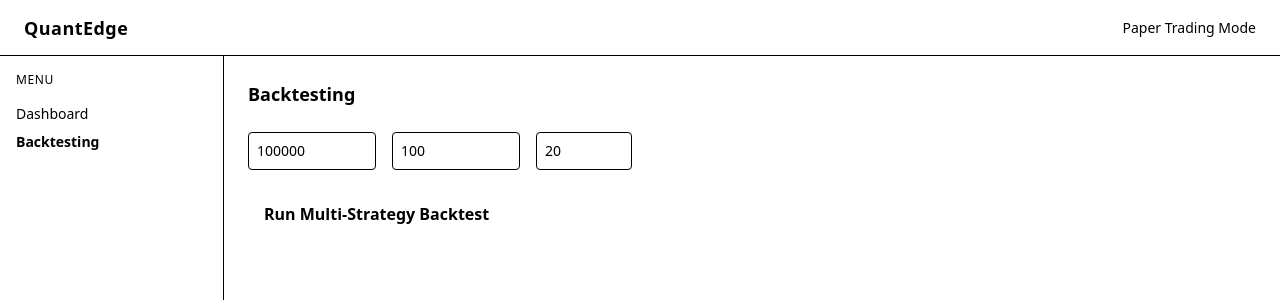
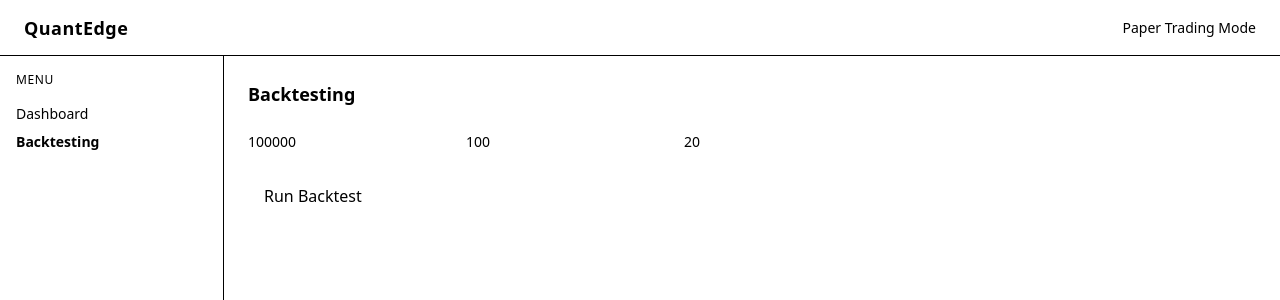
Before and after one commit to avi9prasad/QuantEdge, a React (Vite) app: page /backtesting in a window 1280 px wide. Shown: the top 300 px of the page. Built offline with nearby package versions, Linux system fonts and the light colour scheme; the HTML template or start-up script is replaced by a standard one.

Commit message:
added code in paper trading mode and some updates in paper engine that work

```diff
--- a/src/screen/pages/Backtesting.tsx
+++ b/src/screen/pages/Backtesting.tsx
@@ -11,7 +11,6 @@
 /* =======================
    CSV EXPORT
 ======================= */
-
 function exportCSV(rows: Record<string, any>[], filename: string) {
   if (!rows || rows.length === 0) return;
 
@@ -38,18 +37,8 @@
 /* =======================
    TYPES
 ======================= */
-
-type Candle = {
-  time: string;
-  price: number;
-};
-
-type Trade = {
-  entryPrice: number;
-  exitPrice: number;
-  pnl: number;
-};
-
+type Candle = { time: string; price: number };
+type Trade = { entryPrice: number; exitPrice: number; pnl: number };
 type StrategyResult = {
   equityCurve: number[];
   trades: Trade[];
@@ -59,22 +48,17 @@
 /* =======================
    MARKET DATA
 ======================= */
-
 function generateMarketData(len = 120): Candle[] {
   let price = 100;
   return Array.from({ length: len }, (_, i) => {
     price += Math.random() * 4 - 2;
-    return {
-      time: `T${i}`,
-      price: Number(Math.max(price, 1).toFixed(2)),
-    };
+    return { time: `T${i}`, price: Number(price.toFixed(2)) };
   });
 }
 
 /* =======================
    STRATEGIES
 ======================= */
-
 function momentumStrategy(data: Candle[]): Trade[] {
   const trades: Trade[] = [];
   let entry: number | null = null;
@@ -83,7 +67,6 @@
     if (data[i].price > data[i - 1].price && entry === null) {
       entry = data[i].price;
     }
-
     if (data[i].price < data[i - 1].price && entry !== null) {
       trades.push({
         entryPrice: entry,
@@ -105,16 +88,14 @@
 }
 
 /* =======================
-   BACKTEST ENGINE (PARAMETERIZED)
+   BACKTEST ENGINE
 ======================= */
-
 function runMultiStrategyBacktest(
   capital: number,
   lotSize: number,
   fee: number
 ): Record<string, StrategyResult> {
   const data = generateMarketData();
-
   const strategies = {
     Momentum: momentumStrategy,
     MeanReversion: meanReversionStrategy,
@@ -145,9 +126,7 @@
 /* =======================
    PAGE
 ======================= */
-
 export default function Backtesting() {
-  // ✅ STATE MUST BE INSIDE COMPONENT
   const [capital, setCapital] = useState(100000);
   const [lotSize, setLotSize] = useState(100);
   const [fee, setFee] = useState(20);
@@ -155,109 +134,80 @@
   const [results, setResults] =
     useState<Record<string, StrategyResult> | null>(null);
 
+  const [history, setHistory] = useState<
+    { id: number; time: string; res: any }[]
+  >([]);
+
   return (
     <div className="p-6 space-y-6">
-      <h1 className="text-lg font-semibold text-textPrimary">
-        Backtesting
-      </h1>
+      <h1 className="text-lg font-semibold">Backtesting</h1>
 
       {/* PARAMETERS */}
       <div className="flex gap-4 text-sm">
-        <input
-          type="number"
-          value={capital}
-          onChange={(e) => setCapital(+e.target.value)}
-          className="bg-panel border p-2 rounded w-32"
-          placeholder="Capital"
-        />
-        <input
-          type="number"
-          value={lotSize}
-          onChange={(e) => setLotSize(+e.target.value)}
-          className="bg-panel border p-2 rounded w-32"
-          placeholder="Lot Size"
-        />
-        <input
-          type="number"
-          value={fee}
-          onChange={(e) => setFee(+e.target.value)}
-          className="bg-panel border p-2 rounded w-24"
-          placeholder="Fee"
-        />
+        <input type="number" value={capital} onChange={(e) => setCapital(+e.target.value)} />
+        <input type="number" value={lotSize} onChange={(e) => setLotSize(+e.target.value)} />
+        <input type="number" value={fee} onChange={(e) => setFee(+e.target.value)} />
       </div>
 
       <button
-        onClick={() =>
-          setResults(runMultiStrategyBacktest(capital, lotSize, fee))
-        }
-        className="bg-primary text-black px-4 py-2 rounded font-semibold"
+        onClick={() => {
+          const res = runMultiStrategyBacktest(capital, lotSize, fee);
+          setResults(res);
+          setHistory((h) => [
+            { id: Date.now(), time: new Date().toLocaleString(), res },
+            ...h,
+          ]);
+        }}
+        className="bg-primary px-4 py-2 rounded"
       >
-        Run Multi-Strategy Backtest
+        Run Backtest
       </button>
 
+      {/* RESULTS */}
       {results &&
         Object.entries(results).map(([strategy, result]) => (
-          <div
-            key={strategy}
-            className="bg-panel border border-panelBorder p-4 rounded-xl space-y-4"
-          >
-            <h2 className="font-semibold text-textPrimary">
-              {strategy} — P&L ₹{result.totalPnL}
-            </h2>
+          <div key={strategy} className="border p-4 rounded">
+            <h2>{strategy} — P&L ₹{result.totalPnL}</h2>
 
-            {/* CSV BUTTONS */}
-            <div className="flex gap-3">
             <button
               onClick={() =>
                 exportCSV(
-                    result.trades.map((t, i) => ({
-                      trade: i + 1,
-                      entryPrice: t.entryPrice,
-                      exitPrice: t.exitPrice,
-                      pnl: t.pnl,
-                    })),
+                  result.trades.map((t, i) => ({ i, ...t })),
                   `${strategy}-trades.csv`
                 )
               }
-                className="text-xs px-3 py-1 rounded bg-panel border"
             >
               Export Trades CSV
             </button>
 
-              <button
-                onClick={() =>
-                  exportCSV(
-                    result.equityCurve.map((v, i) => ({
-                      step: i,
-                      equity: v,
-                    })),
-                    `${strategy}-equity.csv`
-                  )
-                }
-                className="text-xs px-3 py-1 rounded bg-panel border"
-              >
-                Export Equity CSV
-              </button>
-            </div>
-
-            {/* EQUITY CURVE */}
             <div className="h-64">
               <ResponsiveContainer width="100%" height="100%">
-                <LineChart
-                  data={result.equityCurve.map((v, i) => ({
-                    step: i,
-                    equity: v,
-                  }))}
-                >
-                  <XAxis dataKey="step" />
+                <LineChart data={result.equityCurve.map((v, i) => ({ i, v }))}>
+                  <XAxis dataKey="i" />
                   <YAxis />
                   <Tooltip />
-                  <Line dataKey="equity" stroke="#22c55e" dot={false} />
+                  <Line dataKey="v" stroke="#22c55e" />
                 </LineChart>
               </ResponsiveContainer>
             </div>
           </div>
         ))}
+
+      {/* HISTORY */}
+      {history.length > 0 && (
+        <div className="border p-4 rounded">
+          <h3>History</h3>
+          {history.map((h) => (
+            <div
+              key={h.id}
+              className="cursor-pointer"
+              onClick={() => setResults(h.res)}
+            >
+              {h.time}
+            </div>
+          ))}
+        </div>
+      )}
     </div>
   );
 }
--- /dev/null
+++ b/src/screen/pages/PaperTrading.tsx
@@ -0,0 +1,29 @@
+import { useEffect, useState } from "react";
+import { paperTradeTick } from "../../services/paperEngine";
+
+export default function PaperTrading() {
+  const [price, setPrice] = useState(100);
+  const [pnl, setPnl] = useState(0);
+  const [entry, setEntry] = useState<number | null>(null);
+
+  useEffect(() => {
+    const i = setInterval(() => {
+      const newPrice = price + Math.random() * 2 - 1;
+      setPrice(newPrice);
+
+      const r = paperTradeTick(newPrice, entry ? 1 : 0, entry);
+      if (r?.pnl) setPnl((p) => p + r.pnl);
+      if (r?.entry !== undefined) setEntry(r.entry);
+    }, 1000);
+
+    return () => clearInterval(i);
+  }, [price, entry]);
+
+  return (
+    <div className="p-6">
+      <h1>Paper Trading</h1>
+      <p>Price: {price.toFixed(2)}</p>
+      <p>P&L: {pnl.toFixed(2)}</p>
+    </div>
+  );
+}
--- /dev/null
+++ b/src/services/paperEngine.ts
@@ -0,0 +1,11 @@
+export function paperTradeTick(
+  price: number,
+  position: number,
+  entry: number | null
+) {
+  if (!entry && Math.random() > 0.7) return { position: 1, entry: price };
+  if (entry && Math.random() > 0.8)
+    return { position: 0, entry: null, pnl: price - entry };
+
+  return { position, entry };
+}
```
Lines whose indentation alone changed are shown as unchanged.
